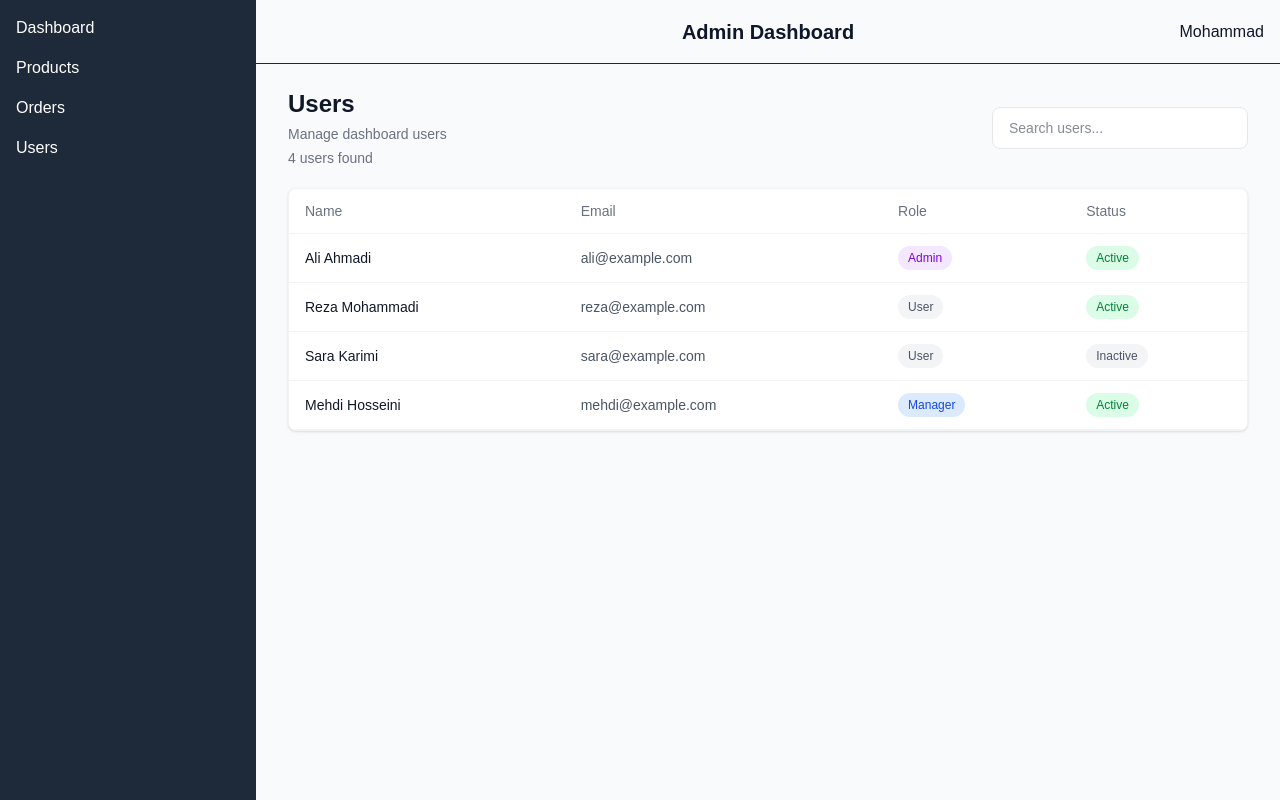
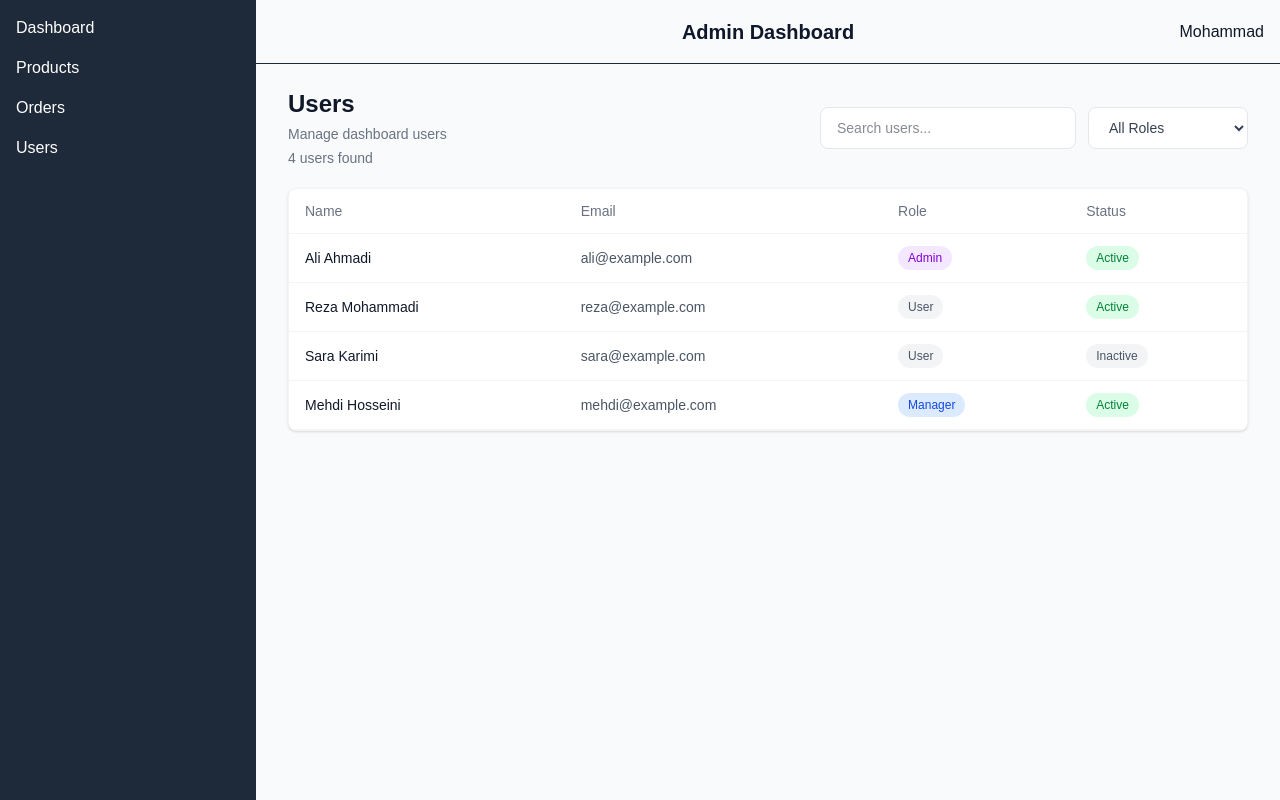
Before and after one commit to mohammad-shirani-developer/admin-dashboard, a Next.js app: page /dashboard/users in a window 1280 px wide. Built offline with nearby package versions, Linux system fonts and the light colour scheme.

Commit message:
feat: add role filter to users table and improve search functionality

```diff
--- a/app/dashboard/users/page.tsx
+++ b/app/dashboard/users/page.tsx
@@ -37,14 +37,17 @@ const users: User[] = [
 
 const PageUsers = () => {
   const [search, setSearch] = useState("");
+  const [roleFilter, setRoleFilter] = useState("All");
 
   const filteredUsers = users.filter((user) => {
     const searchValue = search.toLowerCase();
 
-    return (
+    const matchesSearch =
       user.name.toLowerCase().includes(searchValue) ||
-      user.email.toLowerCase().includes(searchValue)
-    );
+      user.email.toLowerCase().includes(searchValue);
+    const matchesRole = roleFilter === "All" || user.role === roleFilter;
+
+    return matchesSearch && matchesRole;
   });
   return (
     <div className="mx-4 mt-6 sm:mx-6 lg:mx-8">
@@ -57,6 +60,7 @@ const PageUsers = () => {
           </p>
         </div>
 
+        <div className="flex w-full flex-col gap-3 sm:w-auto sm:flex-row">
           <input
             type="text"
             placeholder="Search users..."
@@ -64,6 +68,17 @@ const PageUsers = () => {
             onChange={(e) => setSearch(e.target.value)}
             className="w-full rounded-lg border border-gray-200 bg-white px-4 py-2.5 text-sm outline-none transition focus:border-gray-400 focus:ring-2 focus:ring-gray-100 sm:w-64"
           />
+          <select
+            value={roleFilter}
+            onChange={(e) => setRoleFilter(e.target.value)}
+            className="w-full rounded-lg border border-gray-200 bg-white px-4 py-2.5 text-sm text-gray-700 outline-none transition focus:border-gray-400 focus:ring-2 focus:ring-gray-100 sm:w-40"
+          >
+            <option value="All">All Roles</option>
+            <option value="Admin">Admin</option>
+            <option value="User">User</option>
+            <option value="Manager">Manager</option>
+          </select>
+        </div>
       </div>
 
       <UsersTable users={filteredUsers} />
```
Lines whose indentation alone changed are shown as unchanged.
